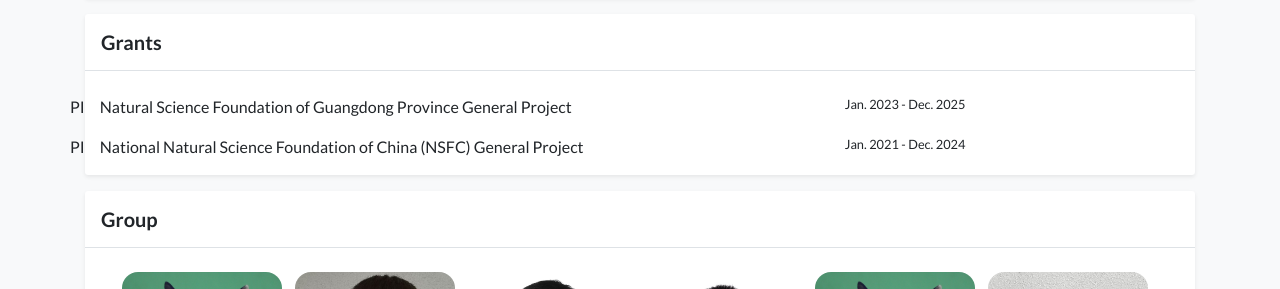
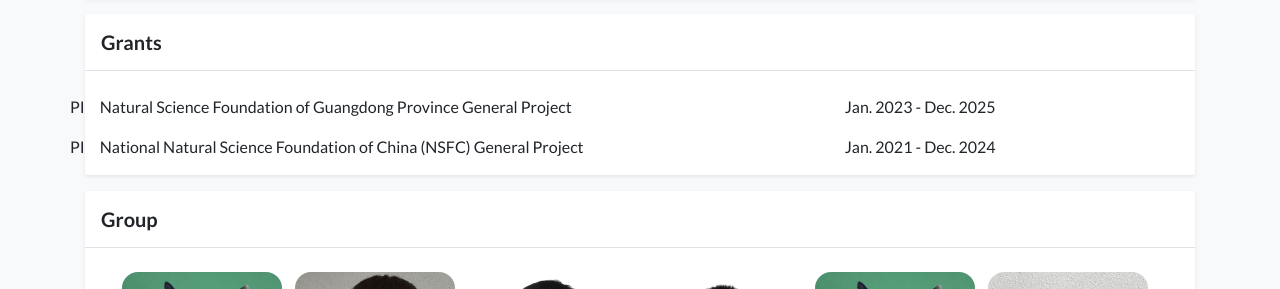
Before and after one commit to pengfeixu/pengfeixu.github.io, a Jekyll site: the page built from index.html, in a window 1280 px wide and 900 px high, scrolled down 3329 px. Shown: the part 161-450 px from the top of the window. Built offline with Jekyll 4.4.1, drawn with Linux system fonts in a browser that asks for light colours; a style sheet for code colours, icons or effects is not loaded.

Commit message:
Update grant_item.html

```diff
--- a/_includes/widgets/grant_item.html
+++ b/_includes/widgets/grant_item.html
@@ -7,10 +7,10 @@
             <p class="font-weight-normal">{{ item.role }}</p>
         </div>
         <div class = "col-8">
-            <p class="mt-0 mb-1 font-weight-normal">{{ item.project }}</p>
+            <p class="font-weight-normal">{{ item.project }}</p>
         </div>
         <div class = "col-2; text-align: right">
-            <p class="mt-0 mb-0 small">{{ item.period }}</p>
+            <p class="font-weight-normal">{{ item.period }}</p>
         </div>
     </div>
     <!-- <div class = "col">
```
